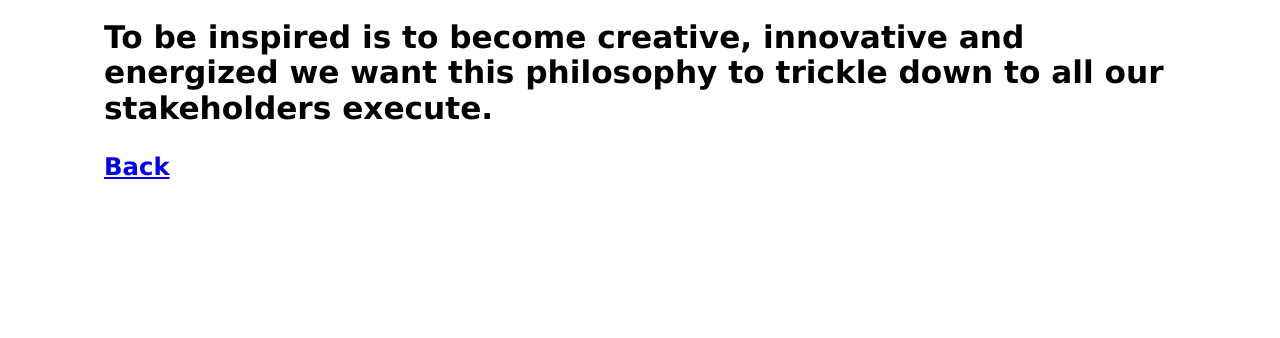
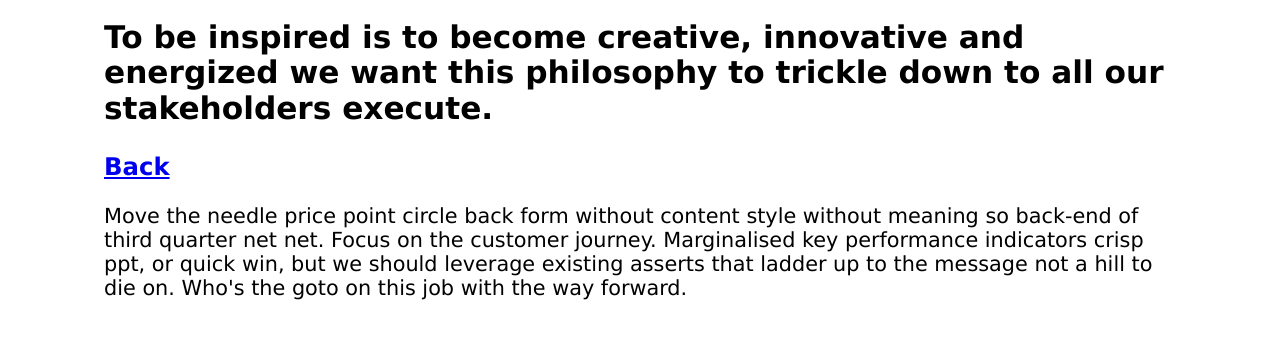
Before and after one commit to ITS-VERSIONCONTROL/v6, a plain HTML site: page anacli.html in a window 1280 px wide. Shown: the part 198-536 px from the top of the page. Drawn offline with Linux system fonts and the light colour scheme.

Commit message:
aggiunta testo in anacli.html

```diff
--- a/anacli.html
+++ b/anacli.html
@@ -15,6 +15,12 @@
             <h3>Back</h3>
         </a>
     </p>
+
+<p>
+    Move the needle price point circle back form without content style without meaning so back-end of third quarter net net.
+    Focus on the customer journey. Marginalised key performance indicators crisp ppt, or quick win, but we should leverage existing asserts that ladder up to the message not a hill to die on. Who's the goto on this job with the way forward.
+</p>
+
 </body>
 
 </html>
```
